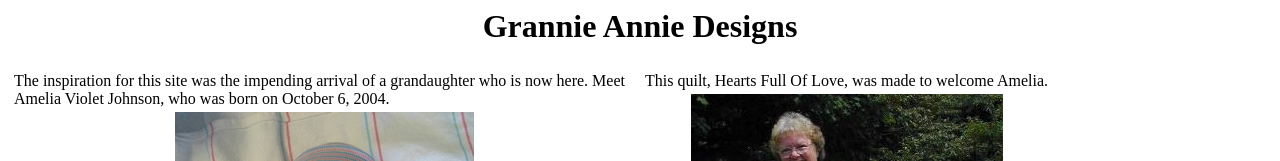
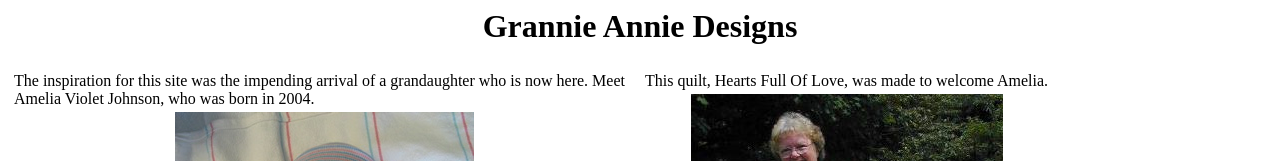
Before and after one commit to dschweisguth/grannieanniedesigns.com, a plain HTML site: page index.html in a window 1280 px wide. Shown: the top 161 px of the page. Drawn offline with Linux system fonts and the light colour scheme.

Commit message:
Remove exact birthdate

```diff
--- a/index.html
+++ b/index.html
@@ -13,7 +13,7 @@
         <td width="40%" valign="top">
 	    <table>
 		<tr>
-		    <td>The inspiration for this site was the impending arrival of a grandaughter who is now here. Meet Amelia Violet Johnson, who was born on October 6, 2004.</td>
+		    <td>The inspiration for this site was the impending arrival of a grandaughter who is now here. Meet Amelia Violet Johnson, who was born in 2004.</td>
 		</tr>
 		<tr>
 		    <td align="center"><img src="images/amelia.jpg" alt="Amelia" title="Amelia"></td>
```
